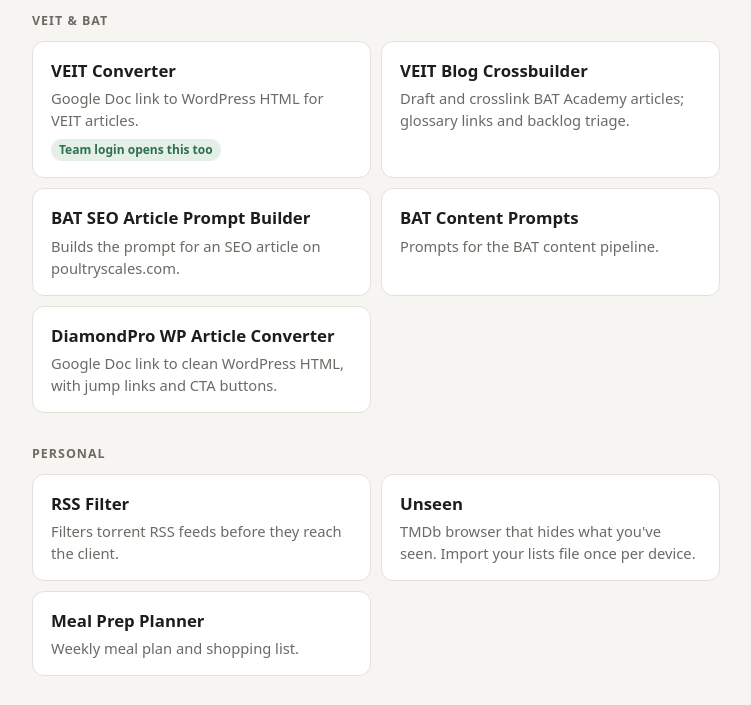
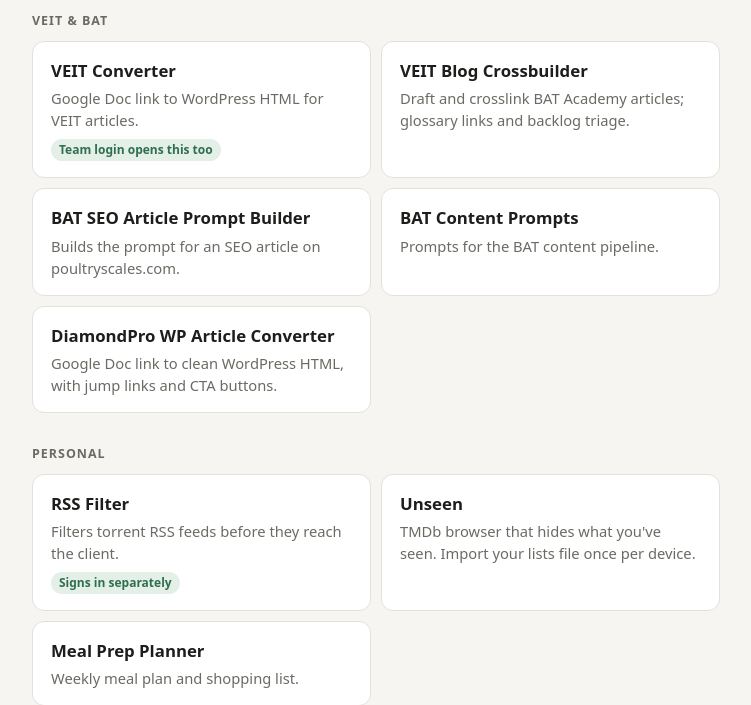
Before and after one commit to kylekristoffersen/vps-links, a plain HTML site: page site/index.html in a window 1280 px wide. Shown: the part 98-803 px from the top of the page, without its empty margins (264-1015 px from the left). Drawn offline with Linux system fonts and the light colour scheme.

Commit message:
Leave the RSS filter to its own sign-in
Its app checks the secret feed address itself, so toolgate's copy of its
nginx site broke the feed. Its site is managed by the rss-filter repo.

Co-Authored-By: Claude Opus 5.5 <noreply@anthropic.com>

```diff
--- a/site/index.html
+++ b/site/index.html
@@ -120,6 +120,7 @@
       <a class="tool" href="https://rss.107-173-7-177.sslip.io/">
         <div class="name">RSS Filter</div>
         <p class="desc">Filters torrent RSS feeds before they reach the client.</p>
+        <span class="note">Signs in separately</span>
       </a>
     </li>
     <li>
```
Also changed, not shown: 2 other files.
